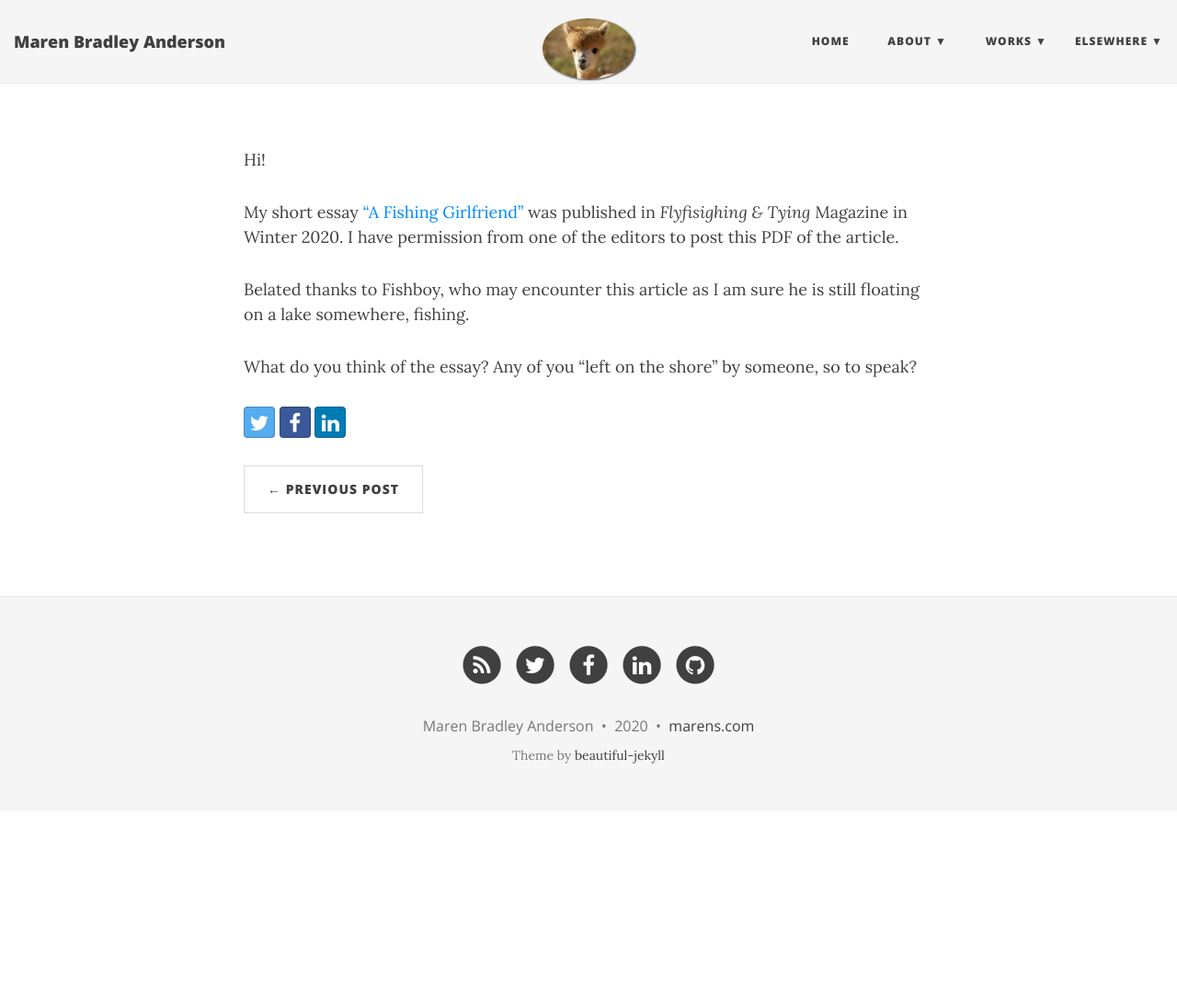
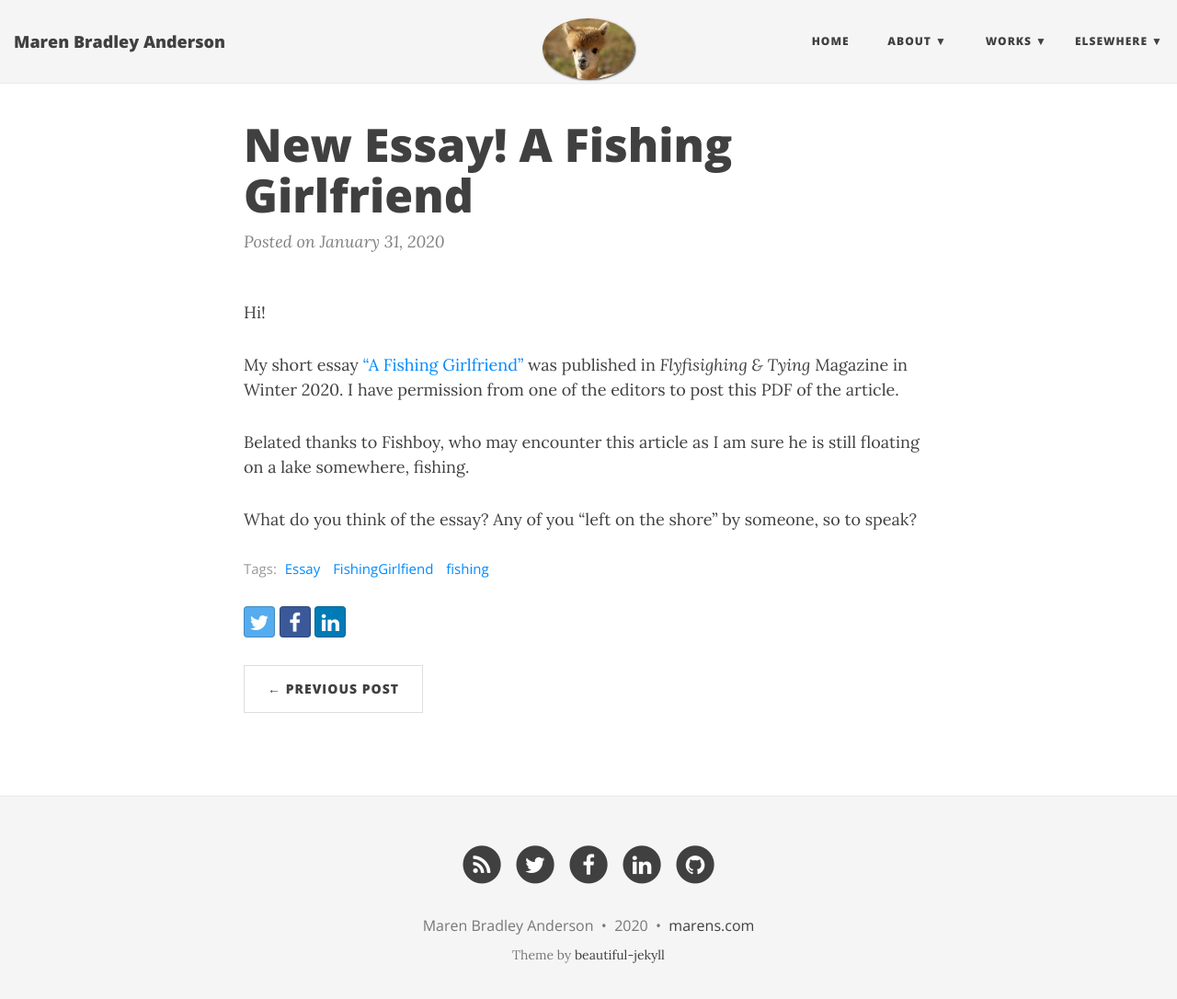
Before and after one commit to marenster/marenster.github.io, a Jekyll site: the page built from _posts/2020-01-31-new-essay-a-fishing-girlfriend.markdown, in a window 1280 px wide and 1099 px high. Shown: the top 1086 px of the window at 92% size. Built offline with Jekyll 4.4.1, drawn with Linux system fonts in a browser that asks for light colours; nearby versions of some CDN libraries.

Commit message:
too many quotes in title

```diff
--- a/_posts/2020-01-31-new-essay-a-fishing-girlfriend.markdown
+++ b/_posts/2020-01-31-new-essay-a-fishing-girlfriend.markdown
@@ -1,6 +1,6 @@
 ---
 layout: post
-title: "New Essay! "A Fishing Girlfriend""
+title: "New Essay! A Fishing Girlfriend"
 date: "2020-01-31 14:09:22 -0800"
 tags: Essay FishingGirlfiend fishing
 ---
```
